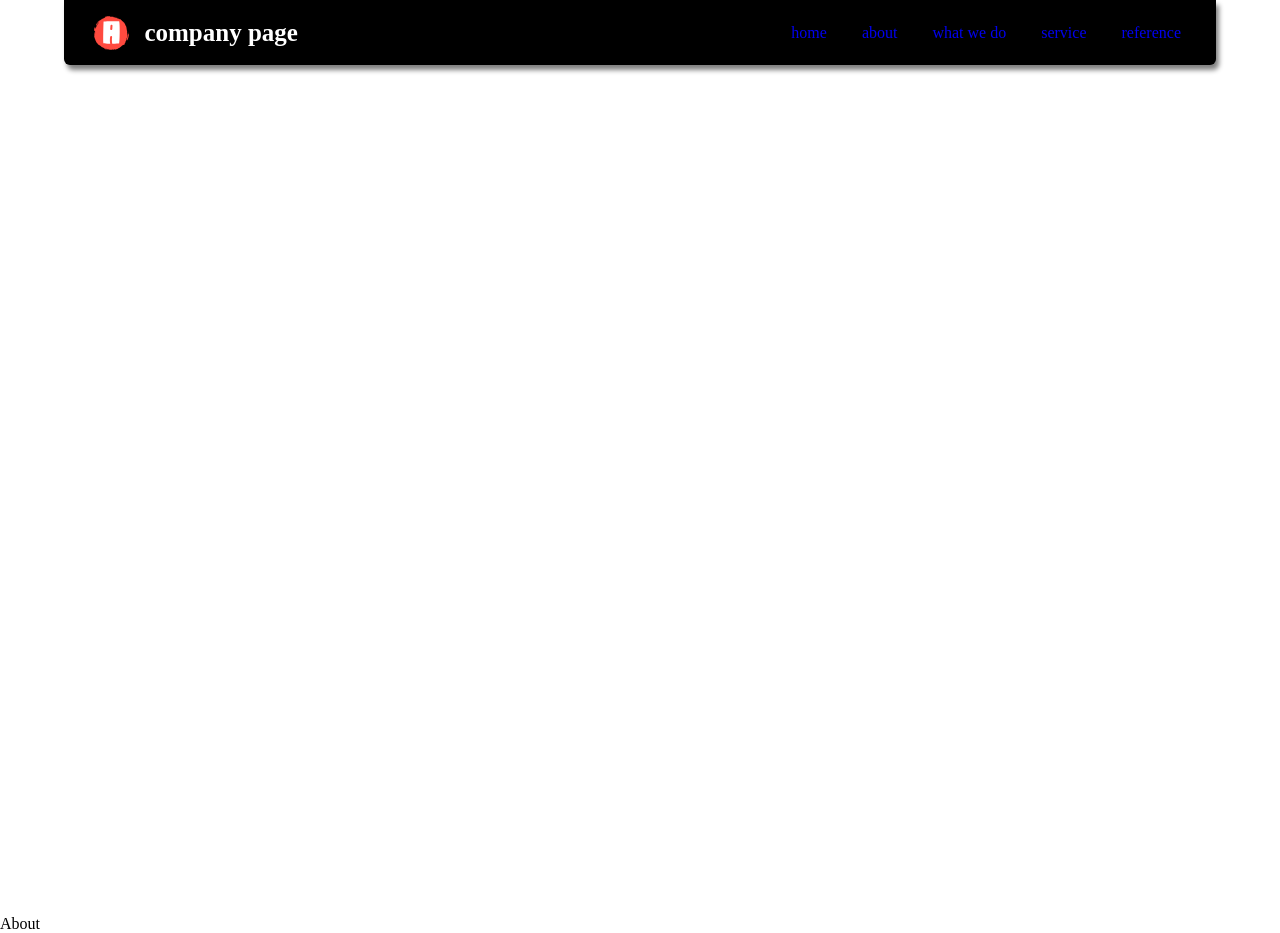
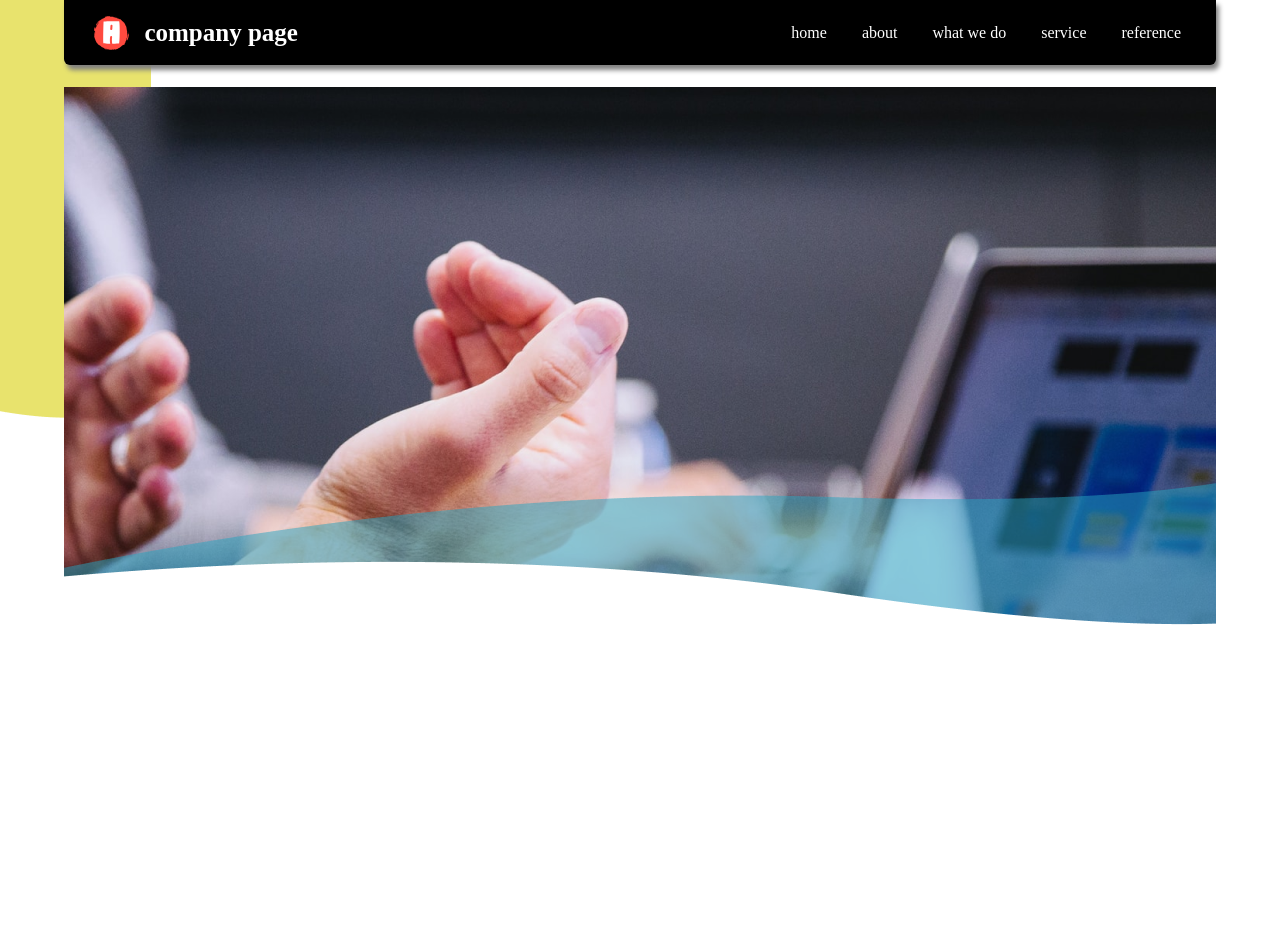
Before and after one commit to Y1lmaz-Ahmet/single-page-website-1, a React (Vite) app: page / in a window 1280 px wide. After the commit the page ends 800 px from the top, so only its background shows below. Built offline with nearby package versions, Linux system fonts and the light colour scheme; a web font is replaced by a local one.

Commit message:
about finish

```diff
--- a/src/hero-section/About.jsx
+++ b/src/hero-section/About.jsx
@@ -1,7 +1,11 @@
 import React from "react";
 import "./AboutStyles.css";
 const About = () => {
-  return <div id='about'>About</div>;
+  return (
+    <div id='about'>
+      <div id='vector-image'></div>
+    </div>
+  );
 };
 
 export default About;
--- a/src/hero-section/AboutStyles.css
+++ b/src/hero-section/AboutStyles.css
@@ -1,3 +1,22 @@
 #about {
-	margin-top: 850px;
+	max-width: 1240px;
+	width: 90%;
+	margin: 0 auto;
+	height: 600px;
+	margin-top: 15px;
+	background-image: url('../assets/Hero.png');
+	background-repeat: no-repeat;
+	background-position: center;
+
 }
+
+#vector-image {
+	background-image: url('../assets/vector1.png');
+	background-repeat: no-repeat;
+	position: absolute;
+	top: 0px;
+	left: 0px;
+	height: 655px;
+	width: 150.83px;
+	z-index: -1;
+}
--- a/src/navigation/NavigationStyles.css
+++ b/src/navigation/NavigationStyles.css
@@ -12,7 +12,6 @@
 	border-bottom-right-radius: 6px;
 	border-bottom-left-radius: 6px;
 	box-shadow: 3px 5px 5px gray;
-
 }
 
 nav img {
@@ -33,6 +32,7 @@ ul.navigation-wrapper {
 .navigation-wrapper a {
 	margin-right: 35px;
 	text-decoration: none;
+	color: white;
 }
 
 .navigation-wrapper a:hover {
```
